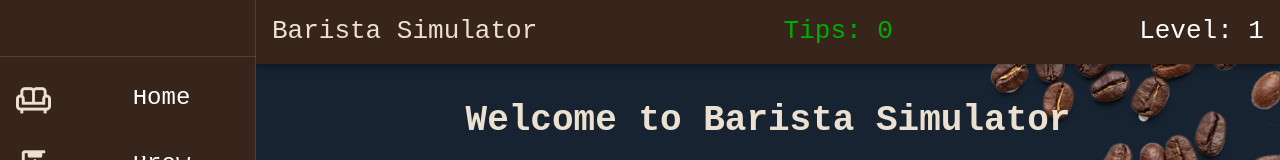
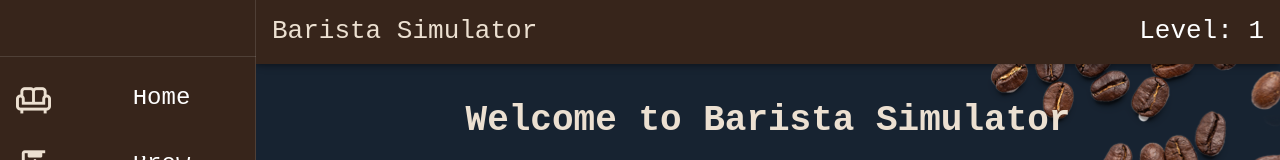
Before and after one commit to mattrenfer/Barista-Simulator, a Vue app: page /#/ in a window 1280 px wide. Shown: the top 160 px of the page. Built offline with nearby package versions, Linux system fonts and the light colour scheme.

Commit message:
Tips Currency / Conditional Render | New Customer Fix

```diff
--- a/src/components/Header.vue
+++ b/src/components/Header.vue
@@ -1,7 +1,7 @@
 <template>
   <div class="header">
     <div class="the-title"><router-link to="/">Barista Simulator</router-link></div>
-    <div class="tips">Tips: {{ currentTips }}</div>
+    <div class="tips" v-if="this.$store.state.currentTips">Tips: {{ currentTips }}</div>
     <div class="level">Level: {{ level }}</div>
   </div>
 </template>
@@ -14,7 +14,7 @@ export default {
       return this.$store.state.currentLevel;
     },
     currentTips() {
-      return this.$store.state.currentTips;
+      return new Intl.NumberFormat('en-US', { style: 'currency', currency: 'USD' }).format(this.$store.state.currentTips);
     },
   },
 };
--- a/src/store/index.js
+++ b/src/store/index.js
@@ -10,7 +10,7 @@ export default new Vuex.Store({
     clockedInDate: '',
     clockedInTime: '',
     clockedIn: false,
-    currentCustomer: {},
+    currentCustomer: '',
     currentDrink: '',
   },
   mutations: {
--- a/src/views/Orders.vue
+++ b/src/views/Orders.vue
@@ -56,7 +56,7 @@ const customerData = [
     name: "Jill Grind",
     order: "I'll take a regular, thanks.",
     drink: "Regular",
-    tip: 1.00,
+    tip: 1,
   },
   {
     id: 3,
@@ -101,7 +101,9 @@ export default {
   },
 
   mounted () {
-      this.customerRandom();
+    if (!this.$store.state.currentCustomer) {
+        this.customerRandom();
+    }
   },
 
   computed: {
```
